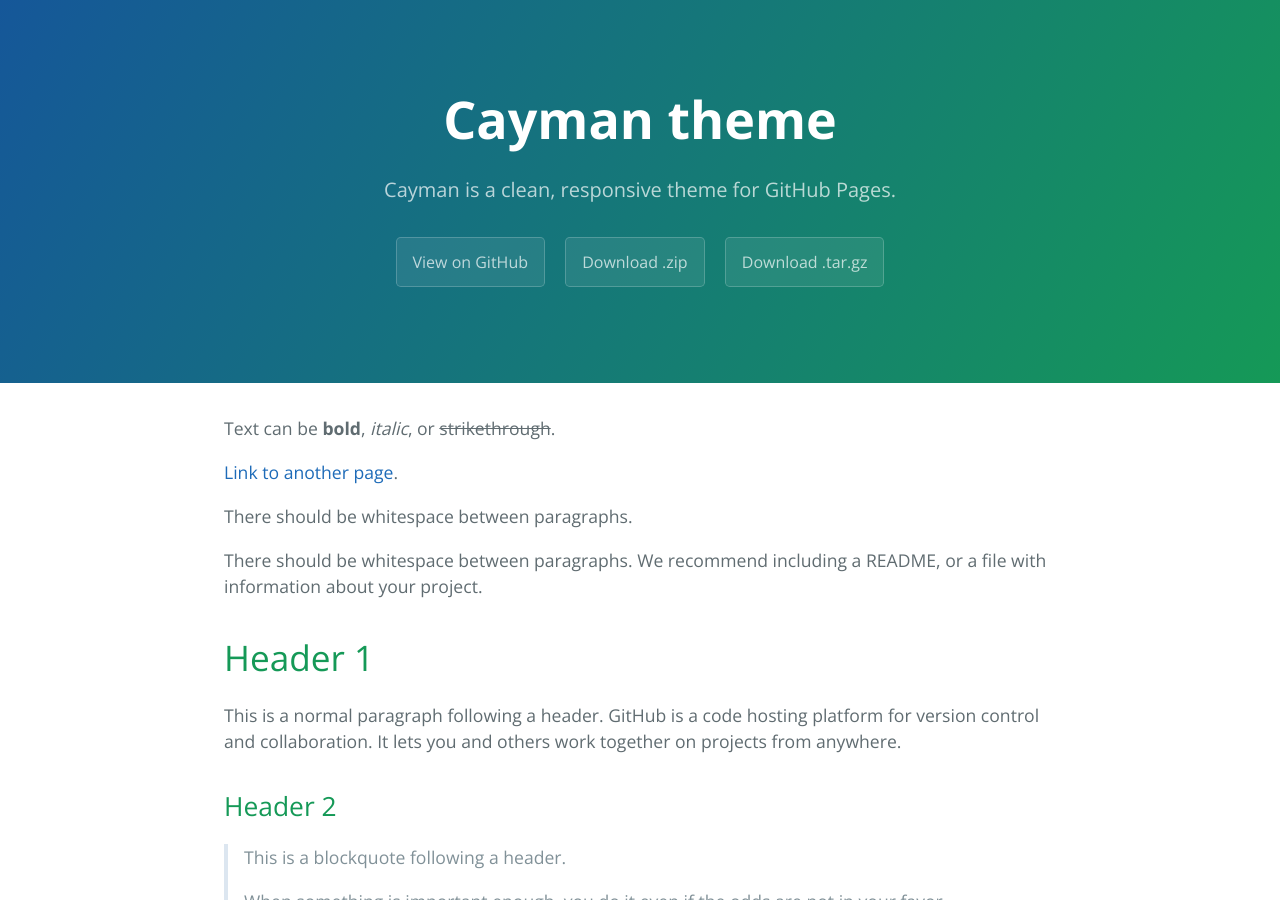
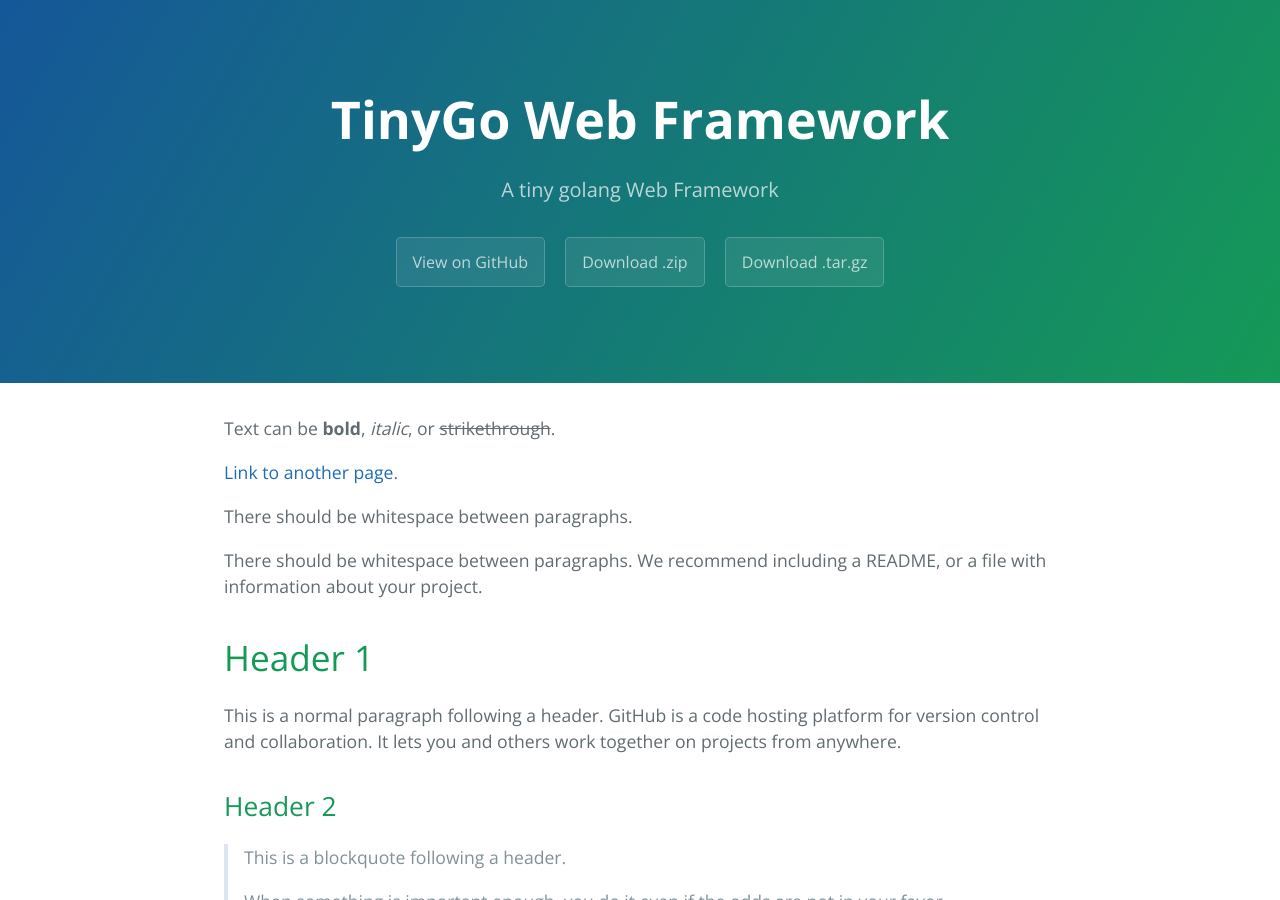
Before and after one commit to iwordz/tinygo-tech.github.io, a Jekyll site: the page built from index.md, in a window 1280 px wide and 900 px high. Built offline with Jekyll 4.4.1, drawn with Linux system fonts in a browser that asks for light colours.

Commit message:
Update _config.yml

```diff
--- a/_config.yml
+++ b/_config.yml
@@ -1,5 +1,5 @@
-title: Cayman theme
-description: Cayman is a clean, responsive theme for GitHub Pages.
+title: TinyGo Web Framework
+description: A tiny golang Web Framework
 show_downloads: true
 google_analytics:
 theme: jekyll-theme-cayman
```
